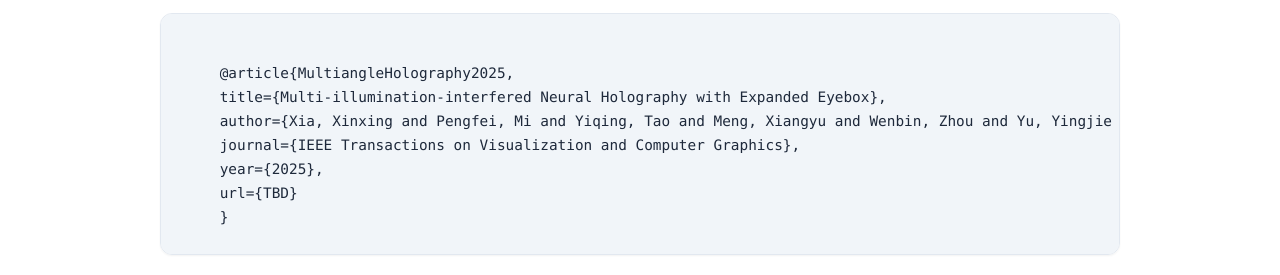
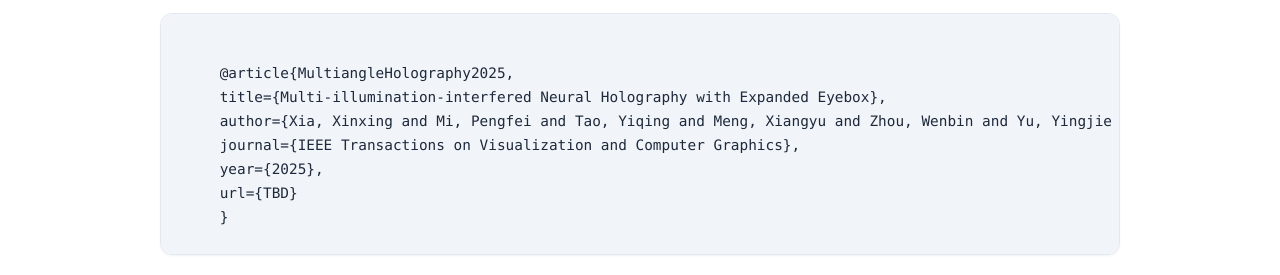
Before and after one commit to urimoo/urimoo.github.io, a plain HTML site: page TVCG2025/index.html in a window 1280 px wide. Shown: the part 5218-5493 px from the top of the page. Drawn offline with nearby package versions, Linux system fonts and the light colour scheme; some icons are missing.

Commit message:
Update index.html

```diff
--- a/TVCG2025/index.html
+++ b/TVCG2025/index.html
@@ -424,7 +424,7 @@
               <pre id="bibtex-code"><code>
     @article{MultiangleHolography2025,
     title={Multi-illumination-interfered Neural Holography with Expanded Eyebox},
-    author={Xia, Xinxing and Pengfei, Mi and Yiqing, Tao and Meng, Xiangyu and Wenbin, Zhou and Yu, Yingjie and Peng, Yifan},
+    author={Xia, Xinxing and Mi, Pengfei and Tao, Yiqing and Meng, Xiangyu and Zhou, Wenbin and Yu, Yingjie and Peng, Yifan},
     journal={IEEE Transactions on Visualization and Computer Graphics},
     year={2025},
     url={TBD}
```
